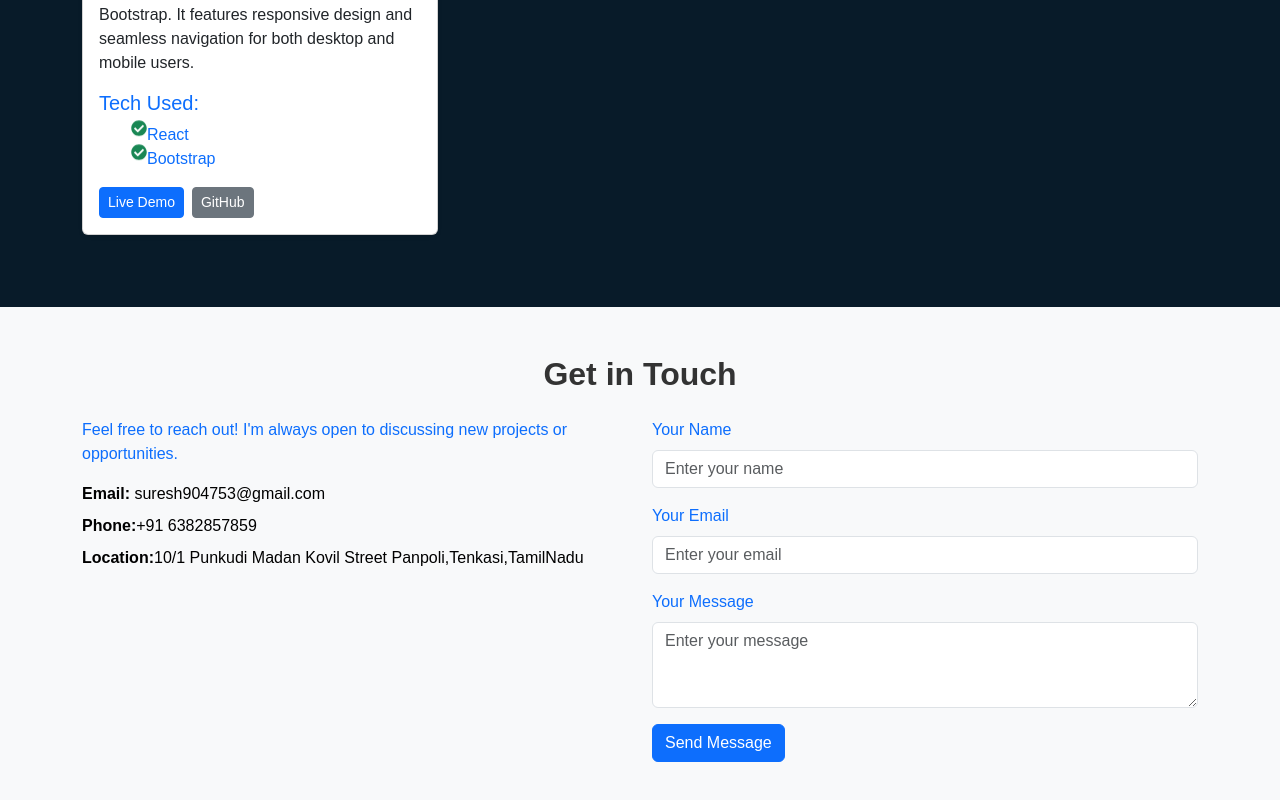
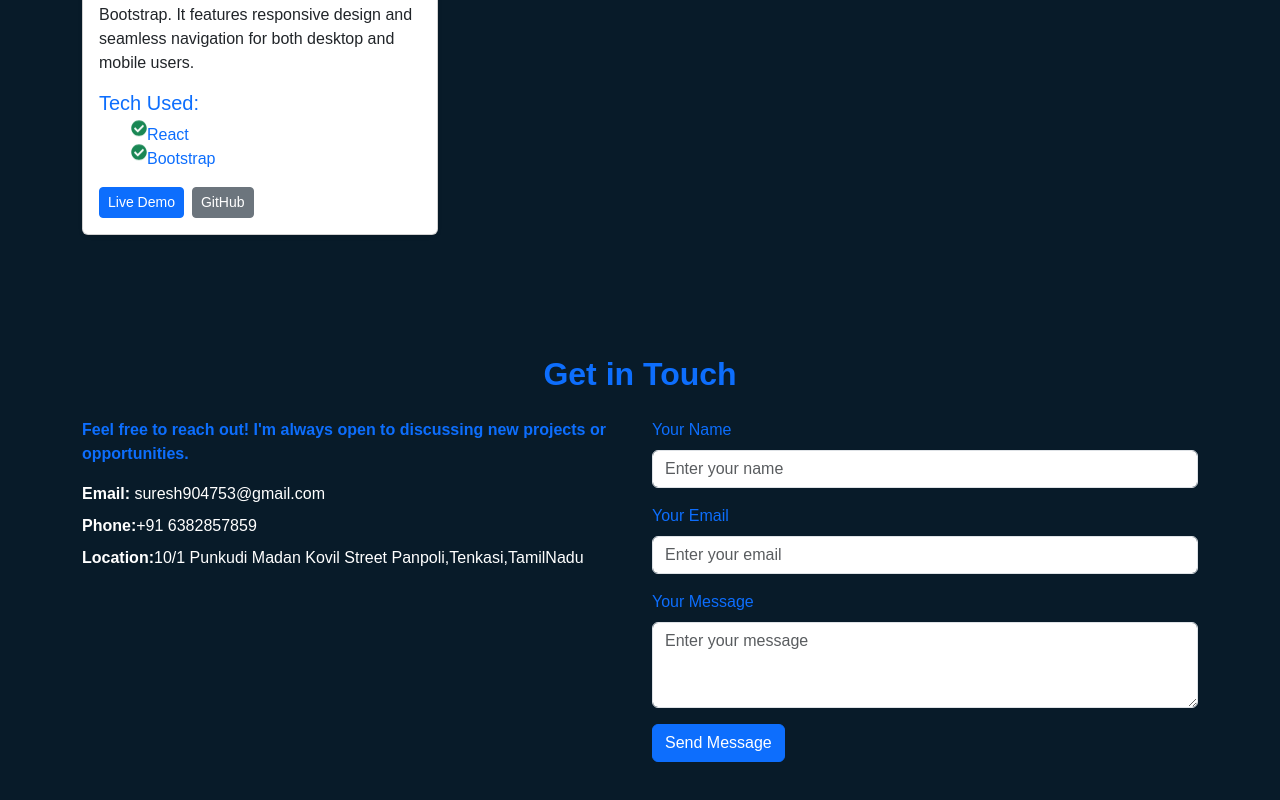
Before and after one commit to Suresh9047/Portfolio__Suresh, a React (Create React App) app: page / in a window 1280 px wide. Shown: the part 2942-3742 px from the top of the page. Built offline with nearby package versions, Linux system fonts and the light colour scheme.

Commit message:
Added contact page

```diff
--- a/src/components/Contact.jsx
+++ b/src/components/Contact.jsx
@@ -7,7 +7,7 @@ function Contact() {
     <section className="contact-section py-5">
       <Container>
         <h2
-          className="text-center mb-4"
+          className="text-center fs-2 text-primary mb-4"
           data-aos="fade-up"
           data-aos-delay="100"
         >
@@ -15,11 +15,11 @@ function Contact() {
         </h2>
         <Row>
           <Col md={6} >
-            <p className="text-primary">
+            <p className="text-primary" style={{fontWeight:"800"}}>
               Feel free to reach out! I'm always open to discussing new projects
               or opportunities.
             </p>
-            <ul className="list-unstyled text-black">
+            <ul className="list-unstyled text-white">
               <li>
                 <strong>Email:</strong> suresh904753@gmail.com
               </li>
--- a/src/components/css/Contact.css
+++ b/src/components/css/Contact.css
@@ -1,6 +1,6 @@
-.contact-section {
+/* .contact-section {
     background: #f8f9fa;
-  }
+  } */
 
   .contact-section h2 {
     font-weight: bold;
@@ -15,6 +15,7 @@
   .contact-section ul {
     padding: 0;
     list-style: none;
+    font-weight: 500;
   }
 
   .contact-section li {
```
